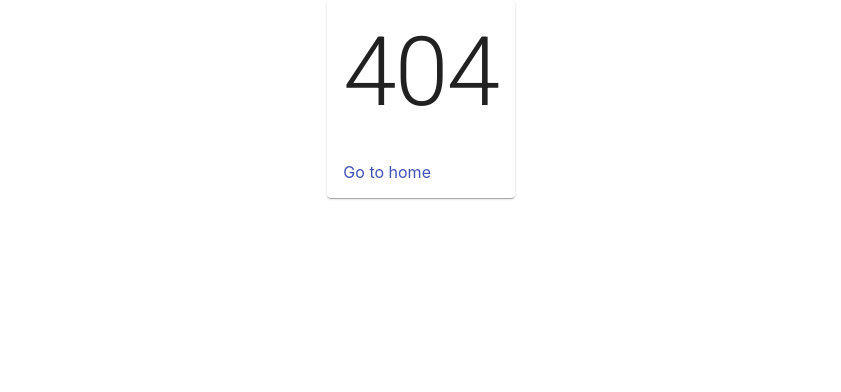
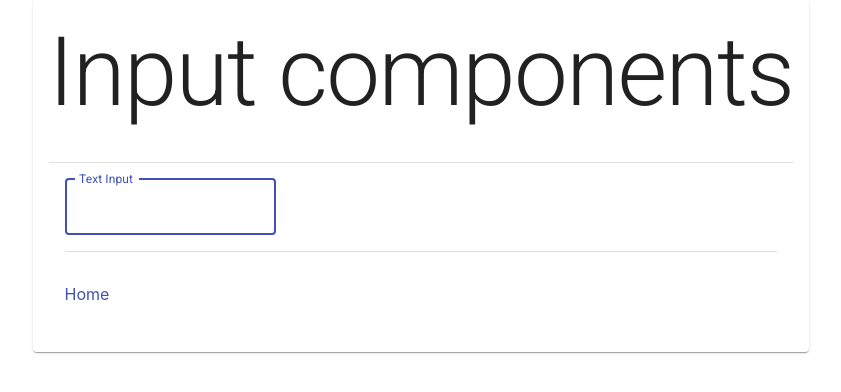
Before and after one commit to petervavro/react-coding-test, a React (Create React App) app: page /peter-vavro/focusable-input in a window 1280 px wide. Before the commit this address had no page. Shown: the top 392 px of the page, without its empty margins (219-1060 px from the left). Built offline with nearby package versions, Linux system fonts and the light colour scheme.

Commit message:
Task #1 (For more details see README.md)

```diff
--- a/src/App.tsx
+++ b/src/App.tsx
@@ -12,6 +12,8 @@ import { makeStyles, createStyles, Theme } from '@material-ui/core/styles';
 
 import PageHome from './components/PageHome';
 import PageNoPage from './components/PageNoPage';
+import PageInputComponents from './components/PageInputComponents';
+
 
 /* Styles */
 const useStyles = makeStyles((theme: Theme) =>
@@ -40,6 +42,7 @@ function App() {
             <Grid item>
               <Paper className={classes.paper} >
                 <Switch>
+                  <Route path="/peter-vavro/focusable-input" exact component={PageInputComponents} />
                   <Route path="/" exact component={PageHome} />
                   <Route path="*" component={PageNoPage} />
                 </Switch>
--- /dev/null
+++ b/src/components/FocusableTextInput/index.tsx
@@ -0,0 +1,53 @@
+import React, { useEffect, useRef, MutableRefObject } from 'react';
+import TextInput from '../../components/TextInput';
+
+type FocusableTextInput = {
+    focused?: boolean
+}
+
+/**
+ * Get the previous props
+ * https://reactjs.org/docs/hooks-faq.html#how-to-get-the-previous-props-or-state
+ * @param value
+ */
+function usePrevious(value: any) {
+
+    const ref = useRef();
+
+    useEffect(() => {
+        ref.current = value;
+    });
+
+    return ref.current;
+}
+
+function FocusableTextInput({ focused = false }: FocusableTextInput) {
+
+    const inputEl = useRef() as MutableRefObject<HTMLInputElement>;
+
+    // Get previous
+    const prevFocused = usePrevious(focused);
+
+    useEffect(() => {
+
+        // Apply focus
+        if (prevFocused !== true && focused === true) {
+
+            if (inputEl instanceof Object && inputEl.current !== undefined) {
+
+                inputEl.current.focus();
+
+            }
+
+        }
+
+    });
+
+    return (
+        <TextInput
+            ref = { inputEl }
+        />
+    );
+}
+
+export default FocusableTextInput;
--- a/src/components/MainMenu/index.tsx
+++ b/src/components/MainMenu/index.tsx
@@ -47,7 +47,7 @@ function MainMenu() {
     return (
         <Paper elevation={0} className={classes.root}>
             <List aria-label="main">
-                <ListItemLink to="/" primary="Home" />
+                <ListItemLink to="/peter-vavro/focusable-input" primary="Input Components" />
             </List>
         </Paper>
     );
--- a/src/components/PageHome/index.tsx
+++ b/src/components/PageHome/index.tsx
@@ -1,17 +1,15 @@
 import React from 'react';
-import Typography from '@material-ui/core/Typography';
-
+import PageLayout from '../../components/PageLayout';
 import MainMenu from '../../components/MainMenu';
 
 function PageHome() {
 
     return (
-        <div>
-            <Typography variant="h1" gutterBottom>
-                Peter Vavro
-            </Typography>
+        <PageLayout
+            name={'Peter Vavro'}
+        >
             <MainMenu />
-        </div>
+        </PageLayout>
     );
 }
 
--- /dev/null
+++ b/src/components/PageInputComponents/index.tsx
@@ -0,0 +1,32 @@
+import React from 'react';
+import FocusableTextInput from '../../components/FocusableTextInput';
+import PageLayout from '../../components/PageLayout';
+import Divider from '@material-ui/core/Divider';
+import Box from '@material-ui/core/Box';
+import { Link as RouterLink } from 'react-router-dom';
+import Link from '@material-ui/core/Link';
+
+function InputComponents() {
+
+    return (
+        <PageLayout
+            name={'Input components'}
+        >
+            <FocusableTextInput focused={true} />
+            <Box py={2}>
+                <Divider />
+            </Box>
+            <Box py={2}>
+                <Link
+                    component={RouterLink}
+                    to={`/`}
+                    replace
+                >
+                    Home
+                </Link>
+            </Box>
+        </PageLayout>
+    );
+}
+
+export default InputComponents;
--- /dev/null
+++ b/src/components/PageLayout/index.tsx
@@ -0,0 +1,31 @@
+import React from 'react';
+import Typography from '@material-ui/core/Typography';
+import Divider from '@material-ui/core/Divider';
+import Box from '@material-ui/core/Box';
+
+interface PageLayoutProps {
+    name: string;
+    children: JSX.Element[] | JSX.Element
+}
+
+function PageLayout(props: PageLayoutProps) {
+
+    const {
+        name,
+        children
+    } = props
+
+    return (
+        <>
+            <Typography variant="h1" gutterBottom>
+                {name}
+            </Typography>
+            <Divider />
+            <Box p={2}>
+                {children}
+            </Box>
+        </>
+    );
+}
+
+export default PageLayout;
--- /dev/null
+++ b/src/components/TextInput/index.tsx
@@ -0,0 +1,12 @@
+import React from 'react';
+import TextField from '@material-ui/core/TextField';
+
+const TextInput = React.forwardRef((props, ref) => (
+    <TextField
+        label="Text Input"
+        variant="outlined"
+        inputRef={ref}
+    />
+));
+
+export default TextInput
```
